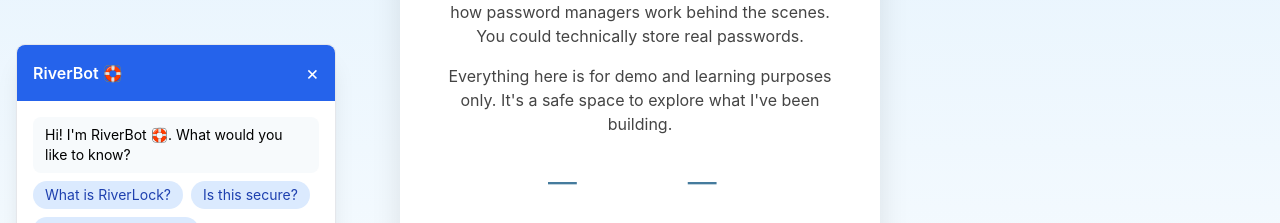
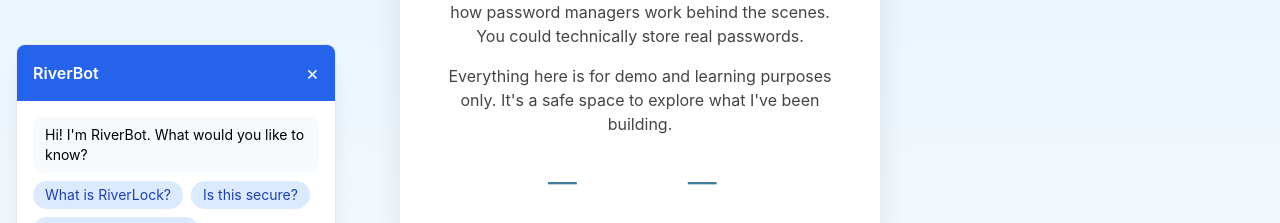
Before and after one commit to htrillo95/password-manager-frontend, a React (Create React App) app: page /pre-landing in a window 1280 px wide. Both pictures are taken after a click on the button "Open RiverBot". Shown: the part 222-445 px from the top of the page. Built offline with nearby package versions, Linux system fonts and the light colour scheme; no server answers.

Commit message:
Chatbot copy change

```diff
--- a/src/components/ChatWidget.js
+++ b/src/components/ChatWidget.js
@@ -5,7 +5,7 @@ const ChatWidget = () => {
   const [isOpen, setIsOpen] = useState(false);
   const [messages, setMessages] = useState([
     {
-      text: "Hi! I'm RiverBot 🛟. What would you like to know?",
+      text: "Hi! I'm RiverBot. What would you like to know?",
       sender: "bot",
       options: [
         "What is RiverLock?",
@@ -84,7 +84,7 @@ const ChatWidget = () => {
           <div className="bg-white rounded-lg shadow-xl border border-gray-200 flex flex-col">
             {/* header */}
             <div className="bg-blue-600 text-white p-4 rounded-t-lg flex justify-between items-center">
-              <h3 className="font-semibold">RiverBot 🛟</h3>
+              <h3 className="font-semibold">RiverBot</h3>
               <button
                 onClick={() => setIsOpen(false)}
                 className="text-white text-xl leading-none focus:outline-none"
```
